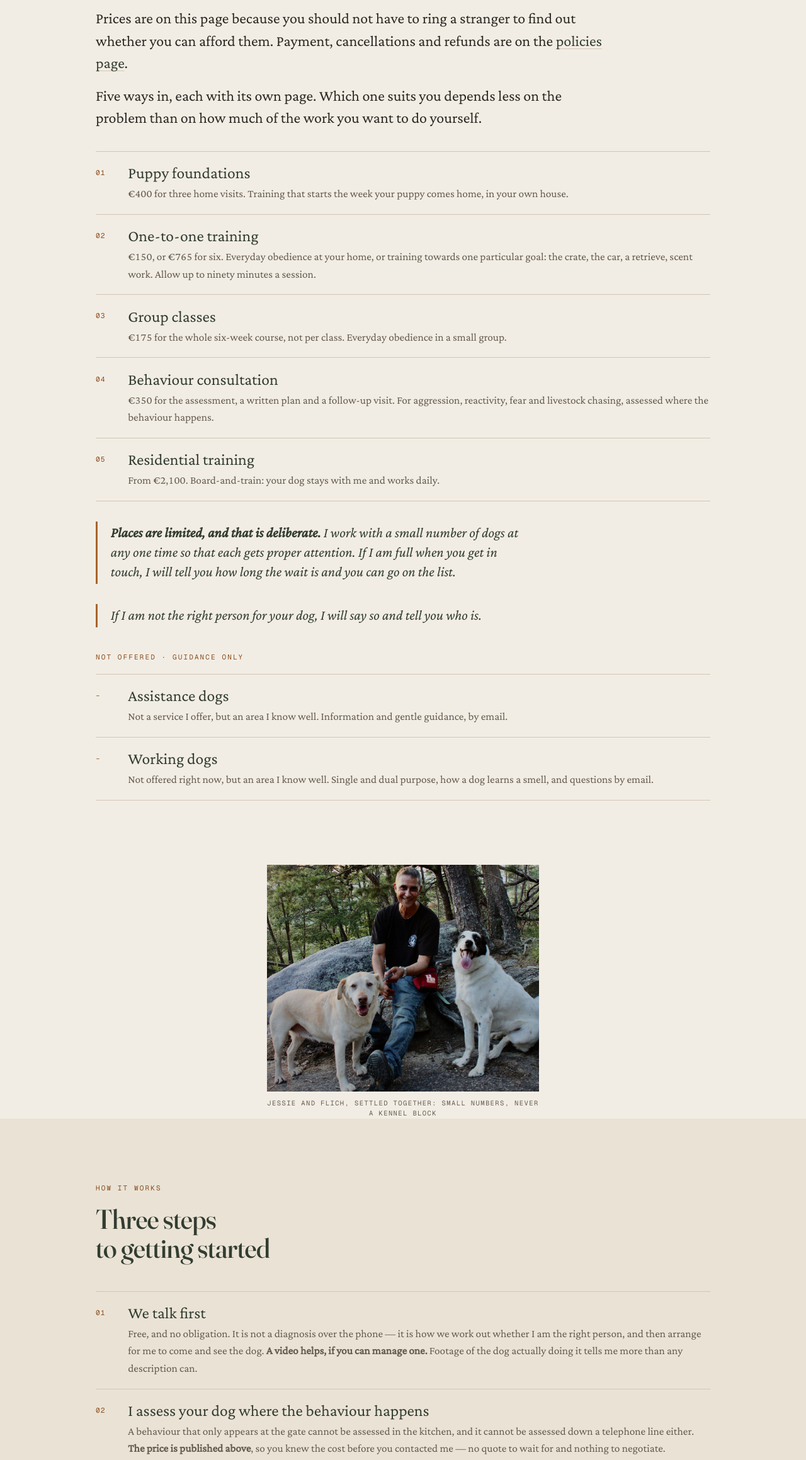
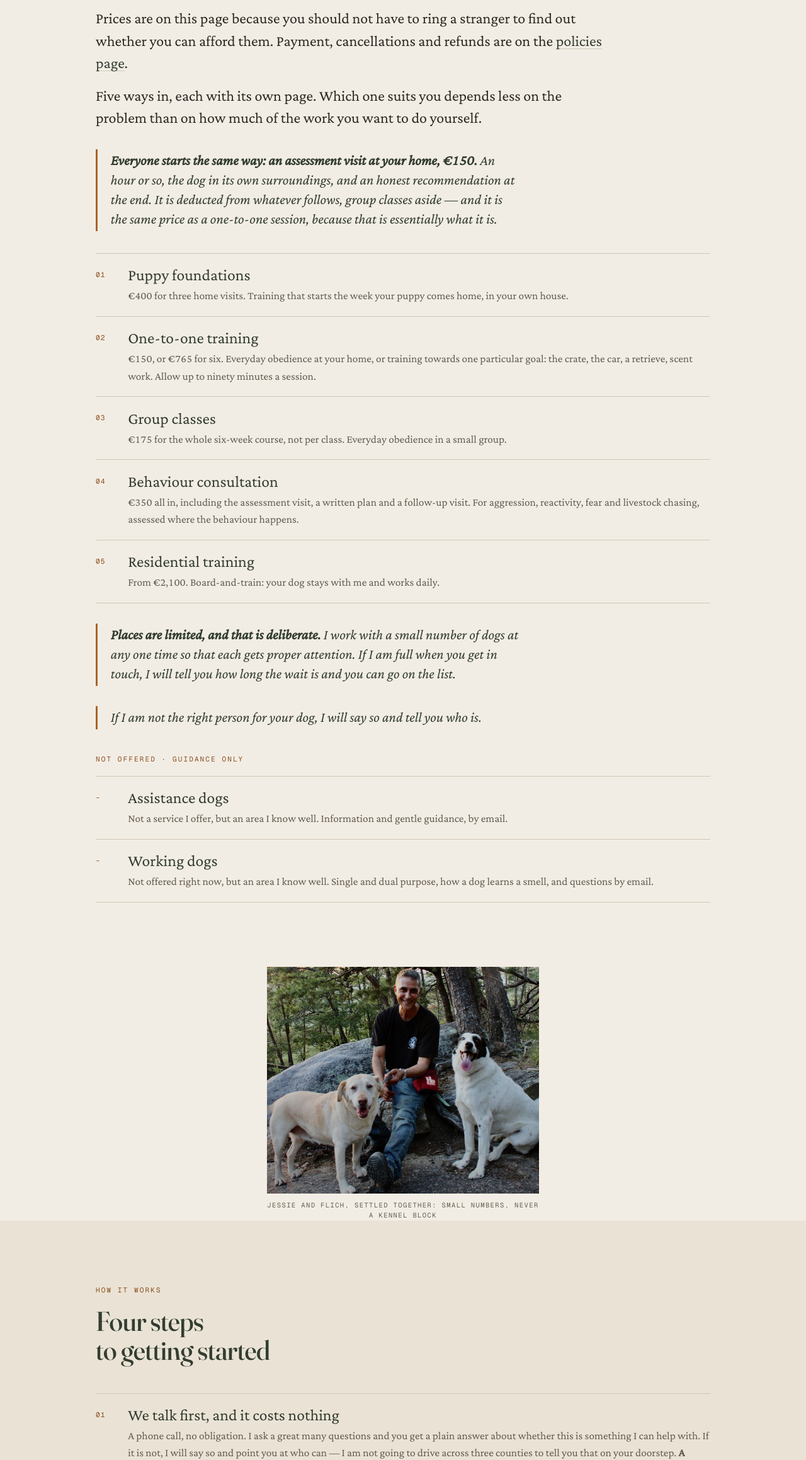
Before and after one commit to bluegum-canine/bluegum-canine.github.io, a plain HTML site: page services.html in a window 1280 px wide. Shown: the part 245-2563 px from the top of the page at 63% size. Drawn offline with Linux system fonts and the light colour scheme.

Commit message:
Everyone starts with a 150 euro assessment visit
Triage on the phone, then a visit, then a recommendation — and the
visit comes off whatever follows, group classes excepted. Three steps
become four, with the money said out loud at each one.

Behaviour consultation restated as 350 all in, of which the visit is
the first 150, so nobody reads it as paying for an assessment twice.

Co-Authored-By: Claude Opus 5 <noreply@anthropic.com>

```diff
--- a/services.html
+++ b/services.html
@@ -74,6 +74,12 @@
         page</a>.</p>
       <p class="lede">Five ways in, each with its own page. Which one suits you depends less on the
         problem than on how much of the work you want to do yourself.</p>
+      <p class="callout"><strong>Everyone starts the same way: an assessment
+        visit at your home, &euro;150.</strong> An hour or so, the dog in its
+        own surroundings, and an honest recommendation at the end. It is
+        deducted from whatever follows, group classes aside &mdash; and it is
+        the same price as a one-to-one session, because that is essentially
+        what it is.</p>
     </div>
 
     <ol class="numbered">
@@ -92,7 +98,7 @@
       <li><span class="num">04</span>
         <div><a href="/services/behaviour-consultation.html">
           <h3>Behaviour consultation</h3>
-          <p>&euro;350 for the assessment, a written plan and a follow-up visit. For aggression, reactivity, fear and livestock chasing, assessed where the behaviour happens.</p></a></div></li>
+          <p>&euro;350 all in, including the assessment visit, a written plan and a follow-up visit. For aggression, reactivity, fear and livestock chasing, assessed where the behaviour happens.</p></a></div></li>
       <li><span class="num">05</span>
         <div><a href="/services/residential-training.html">
           <h3>Residential training</h3>
@@ -137,25 +143,36 @@
   <div class="wrap">
     <div class="section-head">
       <p class="label">How it works</p>
-      <h2 class="display">Three steps<br>to getting started</h2>
+      <h2 class="display">Four steps<br>to getting started</h2>
     </div>
     <ol class="numbered">
       <li><span class="num">01</span>
-        <div><h3>We talk first</h3>
-          <p>Free, and no obligation. It is not a diagnosis over the phone
-            &mdash; it is how we work out whether I am the right person, and
-            then arrange for me to come and see the dog.
-            <strong>A video helps, if you can manage one.</strong> Footage
-            of the dog actually doing it tells me more than any description
-            can.</p></div></li>
+        <div><h3>We talk first, and it costs nothing</h3>
+          <p>A phone call, no obligation. I ask a great many questions and you
+            get a plain answer about whether this is something I can help with.
+            If it is not, I will say so and point you at who can &mdash; I am
+            not going to drive across three counties to tell you that on your
+            doorstep. <strong>A video helps, if you can manage one.</strong>
+            Footage of the dog actually doing it tells me more than any
+            description can.</p></div></li>
       <li><span class="num">02</span>
-        <div><h3>I assess your dog where the behaviour happens</h3>
-          <p>A behaviour that only appears at the gate cannot be assessed in
-            the kitchen, and it cannot be assessed down a telephone line
-            either. <strong>The price is published above</strong>, so you knew
-            the cost before you contacted me &mdash; no quote to wait for and
-            nothing to negotiate.</p></div></li>
+        <div><h3>The assessment visit &mdash; &euro;150</h3>
+          <p>If it sounds like something I can take on, I come to you. Sixty
+            to ninety minutes, sometimes less, sometimes longer if the dog
+            needs it. I see the dog at home and in the places the behaviour
+            actually happens, because a dog in its own kitchen shows you things
+            a dog in a training hall never will. At the end you get a straight
+            recommendation: one-to-one sessions, a group class, a behaviour
+            programme, or residential training.</p></div></li>
       <li><span class="num">03</span>
+        <div><h3>That &euro;150 comes off whatever we do next</h3>
+          <p>If you go ahead, the cost of the visit is deducted from it. The
+            assessment is not an extra fee bolted on the front &mdash; it is
+            the first &euro;150 of the work. The one exception is
+            <strong>group classes</strong>: at &euro;175 for a six-week course
+            there is not enough in it to discount, and I would rather say so
+            plainly than bury it.</p></div></li>
+      <li><span class="num">04</span>
         <div><h3>You get a written plan, and support while you work it</h3>
           <p>Nobody remembers a training session three weeks later. Written
             down, it survives.</p></div></li>
```
Also changed, not shown: _src/index.html (+12 -10 lines), _src/services.html (+32 -15 lines), _src/services/behaviour-consultation.html (+5 -1 lines), home.html (+6 -5 lines), services/behaviour-consultation.html (+5 -1 lines).
